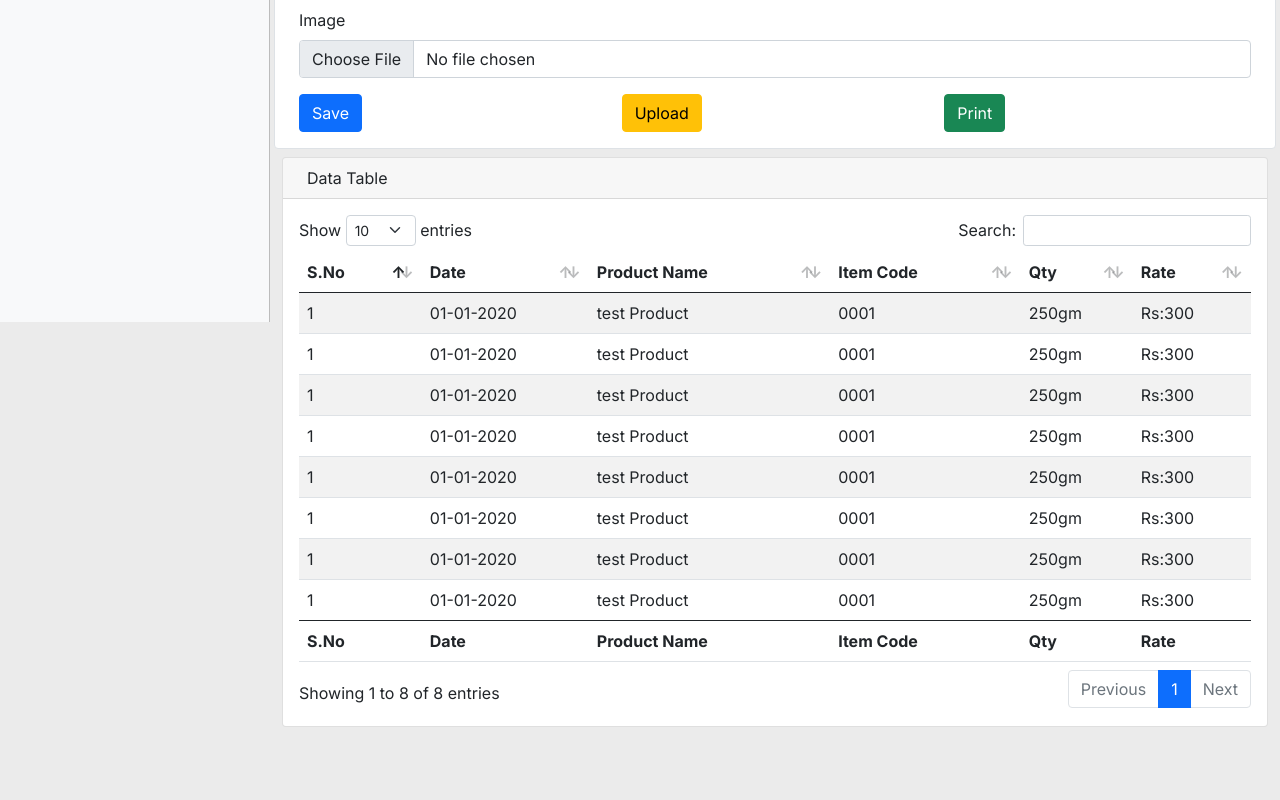
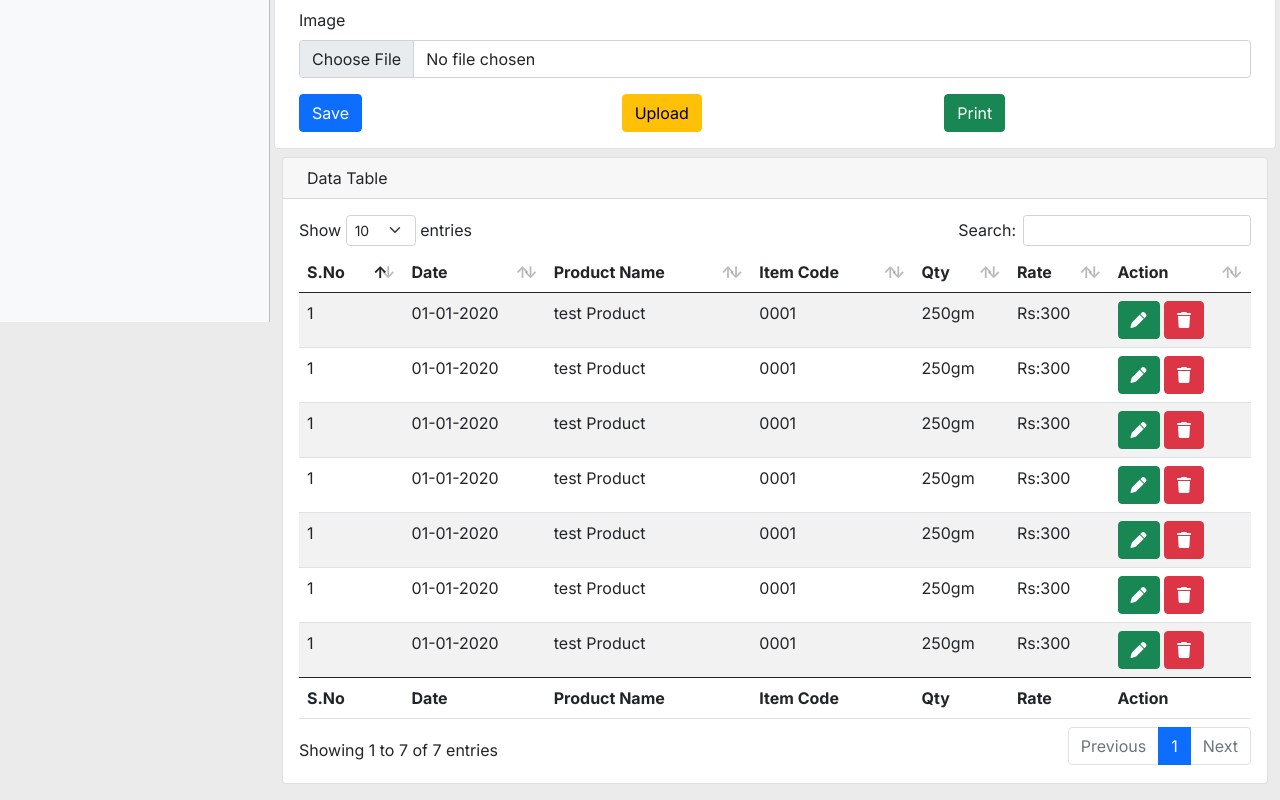
Before and after one commit to Batrinath-Code/vendor-template, a plain HTML site: page poviewprint.html in a window 1280 px wide. Shown: the part 478-1278 px from the top of the page. Before the commit the page ends 1221 px from the top, so only its background shows below. Drawn offline with nearby package versions, Linux system fonts and the light colour scheme.

Commit message:
edit and delete button added

```diff
--- a/poviewprint.html
+++ b/poviewprint.html
@@ -89,7 +89,7 @@
     >
       <div class="offcanvas-body p-0">
         <nav class="navbar-lbg-light">
-          <ul class="navbar-nav mt-sm-5">
+          <ul class="navbar-nav mt-sm-2">
             <li>
               <div class="text-muted small fw-bold text-uppercase px-3">
                 CORE
@@ -190,6 +190,7 @@
                         <th>Item Code</th>
                         <th>Qty</th>
                         <th>Rate</th>
+                        <th>Action</th>
                       </tr>
                     </thead>
                     <tbody>
@@ -200,6 +201,14 @@
                         <td>0001</td>
                         <td>250gm</td>
                         <td>Rs:300</td>
+                        <td>
+                          <button class="btn btn-success">
+                            <i class="fa-solid fa-pen"></i>
+                          </button>
+                          <button class="btn btn-danger">
+                            <i class="fa-solid fa-trash"></i>
+                          </button>
+                        </td>
                       </tr>
                       <tr>
                         <td>1</td>
@@ -208,6 +217,14 @@
                         <td>0001</td>
                         <td>250gm</td>
                         <td>Rs:300</td>
+                        <td>
+                          <button class="btn btn-success">
+                            <i class="fa-solid fa-pen"></i>
+                          </button>
+                          <button class="btn btn-danger">
+                            <i class="fa-solid fa-trash"></i>
+                          </button>
+                        </td>
                       </tr>
                       <tr>
                         <td>1</td>
@@ -216,6 +233,14 @@
                         <td>0001</td>
                         <td>250gm</td>
                         <td>Rs:300</td>
+                        <td>
+                          <button class="btn btn-success">
+                            <i class="fa-solid fa-pen"></i>
+                          </button>
+                          <button class="btn btn-danger">
+                            <i class="fa-solid fa-trash"></i>
+                          </button>
+                        </td>
                       </tr>
                       <tr>
                         <td>1</td>
@@ -224,6 +249,14 @@
                         <td>0001</td>
                         <td>250gm</td>
                         <td>Rs:300</td>
+                        <td>
+                          <button class="btn btn-success">
+                            <i class="fa-solid fa-pen"></i>
+                          </button>
+                          <button class="btn btn-danger">
+                            <i class="fa-solid fa-trash"></i>
+                          </button>
+                        </td>
                       </tr>
                       <tr>
                         <td>1</td>
@@ -232,6 +265,14 @@
                         <td>0001</td>
                         <td>250gm</td>
                         <td>Rs:300</td>
+                        <td>
+                          <button class="btn btn-success">
+                            <i class="fa-solid fa-pen"></i>
+                          </button>
+                          <button class="btn btn-danger">
+                            <i class="fa-solid fa-trash"></i>
+                          </button>
+                        </td>
                       </tr>
                       <tr>
                         <td>1</td>
@@ -240,7 +281,16 @@
                         <td>0001</td>
                         <td>250gm</td>
                         <td>Rs:300</td>
+                        <td>
+                          <button class="btn btn-success">
+                            <i class="fa-solid fa-pen"></i>
+                          </button>
+                          <button class="btn btn-danger">
+                            <i class="fa-solid fa-trash"></i>
+                          </button>
+                        </td>
                       </tr>
+
                       <tr>
                         <td>1</td>
                         <td>01-01-2020</td>
@@ -248,14 +298,14 @@
                         <td>0001</td>
                         <td>250gm</td>
                         <td>Rs:300</td>
-                      </tr>
-                      <tr>
-                        <td>1</td>
-                        <td>01-01-2020</td>
-                        <td>test Product</td>
-                        <td>0001</td>
-                        <td>250gm</td>
-                        <td>Rs:300</td>
+                        <td>
+                          <button class="btn btn-success">
+                            <i class="fa-solid fa-pen"></i>
+                          </button>
+                          <button class="btn btn-danger">
+                            <i class="fa-solid fa-trash"></i>
+                          </button>
+                        </td>
                       </tr>
                     </tbody>
                     <tfoot>
@@ -266,6 +316,7 @@
                         <th>Item Code</th>
                         <th>Qty</th>
                         <th>Rate</th>
+                        <th>Action</th>
                       </tr>
                     </tfoot>
                   </table>
```
Also changed, not shown: postingnewproduct.html (+67 -1 lines).
